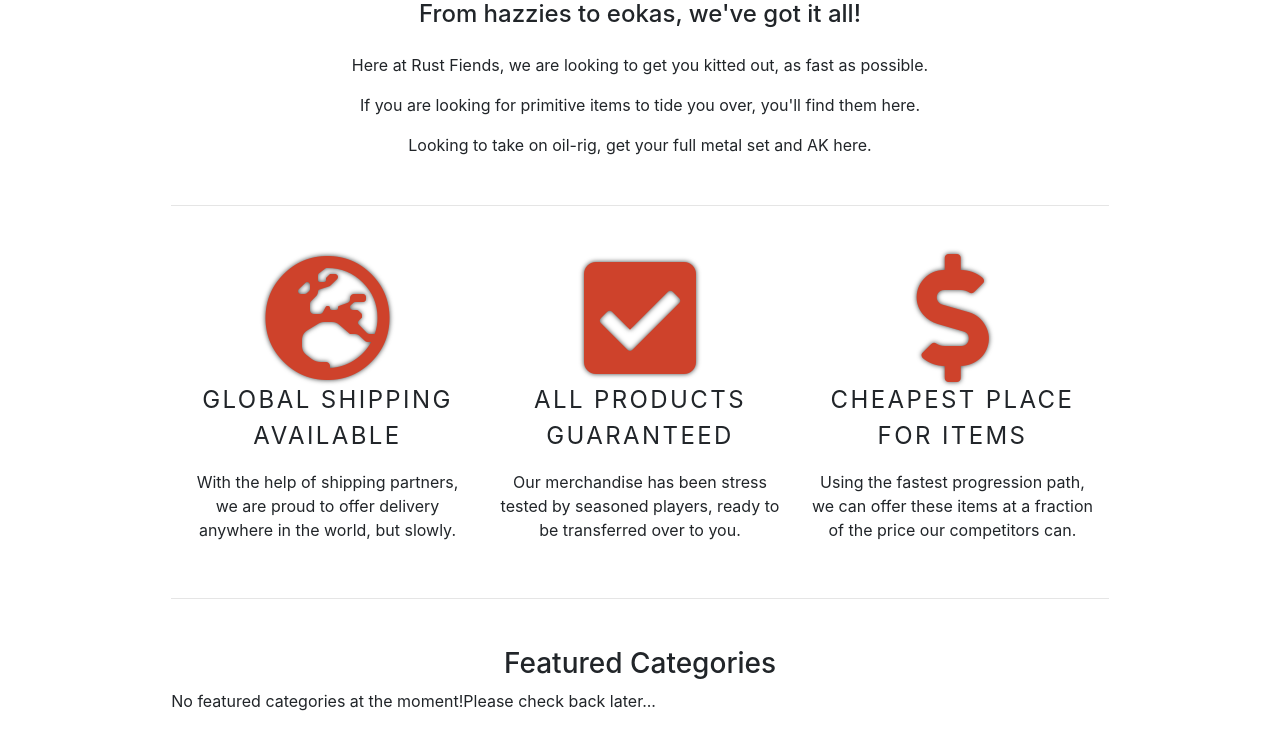
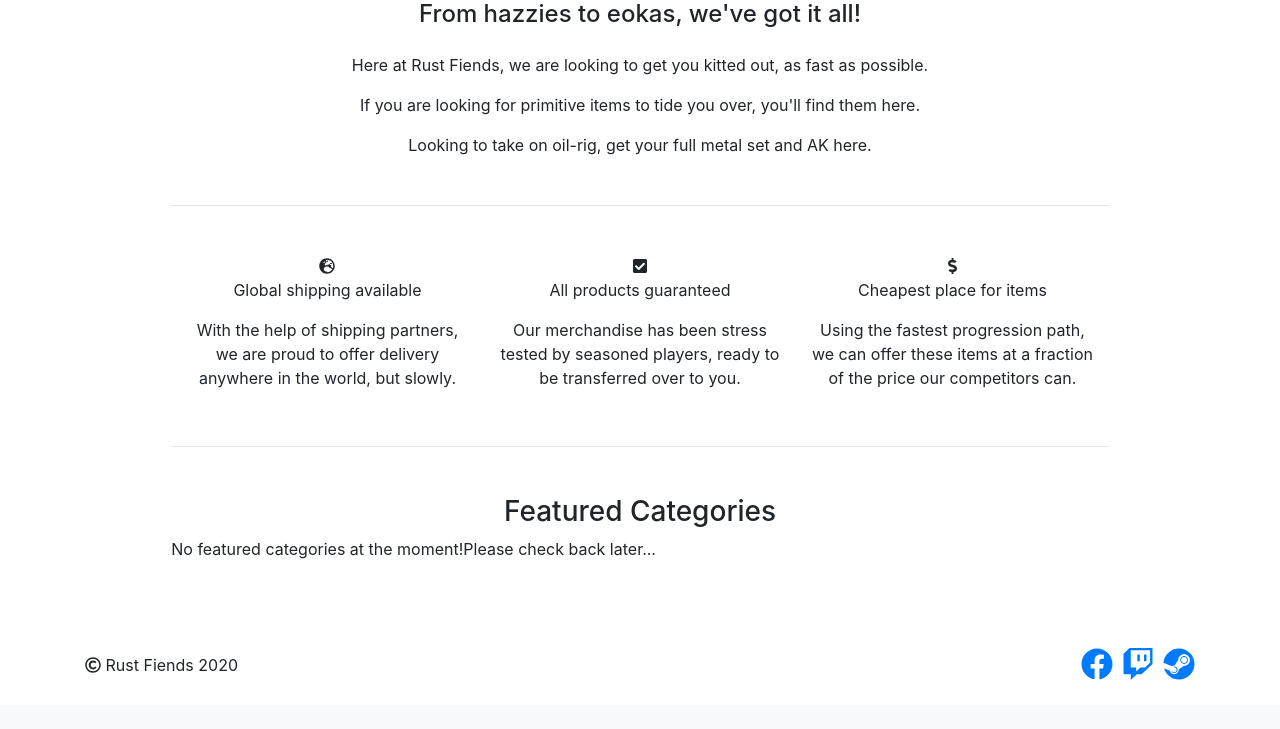
Before and after one commit to Prejudice182/prej-milestone-four, a Django app: page / in a window 1280 px wide. Shown: the part 691-1420 px from the top of the page. After the commit the page ends 1371 px from the top, so only its background shows below. Run offline with Django 3.2, Linux system fonts and the light colour scheme; data that the repository does not hold is empty; some libraries are stand-ins or nearby versions.

Commit message:
Add footer, wire to base, change FA version

```diff
--- a/templates/base.html
+++ b/templates/base.html
@@ -7,7 +7,7 @@
     <meta name="viewport" content="width=device-width, initial-scale=1.0">
     <meta http-equiv="X-UA-Compatible" content="ie=edge">
     <link rel="stylesheet" href="https://cdnjs.cloudflare.com/ajax/libs/twitter-bootstrap/4.4.1/css/bootstrap.min.css">
-    <link rel="stylesheet" href="https://cdnjs.cloudflare.com/ajax/libs/font-awesome/5.11.2/css/all.min.css">
+    <link rel="stylesheet" href="https://cdnjs.cloudflare.com/ajax/libs/font-awesome/5.11.2/css/svg-with-js.min.css" />
     <link rel="stylesheet" href="{% static 'css/style.css' %}">
     <title>Rust Fiends - {% block title %}{% endblock %}</title>
 </head>
@@ -19,9 +19,11 @@
         {% block content %}
         {% endblock %}
     </main>
+    {% include 'footer.html' %}
     <script src="https://cdnjs.cloudflare.com/ajax/libs/jquery/3.4.1/jquery.slim.min.js"></script>
     <script src="https://cdnjs.cloudflare.com/ajax/libs/popper.js/1.16.0/umd/popper.min.js"></script>
     <script src="https://cdnjs.cloudflare.com/ajax/libs/twitter-bootstrap/4.4.1/js/bootstrap.min.js"></script>
+    <script src="https://cdnjs.cloudflare.com/ajax/libs/font-awesome/5.11.2/js/all.min.js"></script>
     <script src="{% static 'js/dark-mode.js' %}"></script>
 </body>
 
--- /dev/null
+++ b/templates/footer.html
@@ -0,0 +1,23 @@
+<footer class="mt-5 py-3">
+    <div class="container">
+        <div class="row">
+            <div class="col-md-8 align-self-center">
+                <i class="far fa-copyright"></i> Rust Fiends 2020
+            </div>
+            <div class="col-md-4 text-right fa-2x align-self-center">
+                <a href="https://www.facebook.com/facepunchrust" rel="noopener" target="_blank"><i
+                        class="fab fa-facebook"></i></a>
+                <a href="https://www.twitch.tv/directory/game/Rust" rel="noopener" target="_blank">
+                    <span class="fa-layers">
+                        <i class="fas fa-square" data-fa-transform="shrink-5 up-1 left-0.4" style="color: white;"></i>
+                        <i class="fas fa-square" data-fa-transform="shrink-6 up-2 right-2" style="color: white"></i>
+                        <i class="fas fa-square" data-fa-transform="shrink-10 down-2" style="color: white"></i>
+                        <i class="fab fa-twitch"></i>
+                    </span>
+                </a>
+                <a href="https://store.steampowered.com/app/252490/Rust/" rel="noopener" target="_blank"><i
+                        class="fab fa-steam"></i></a>
+            </div>
+        </div>
+    </div>
+</footer>
```
